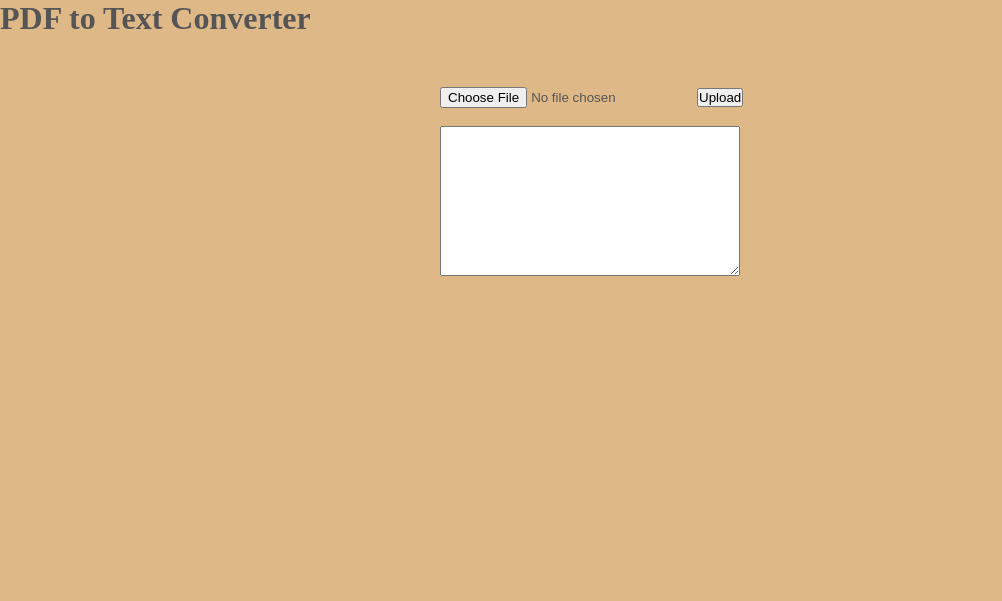
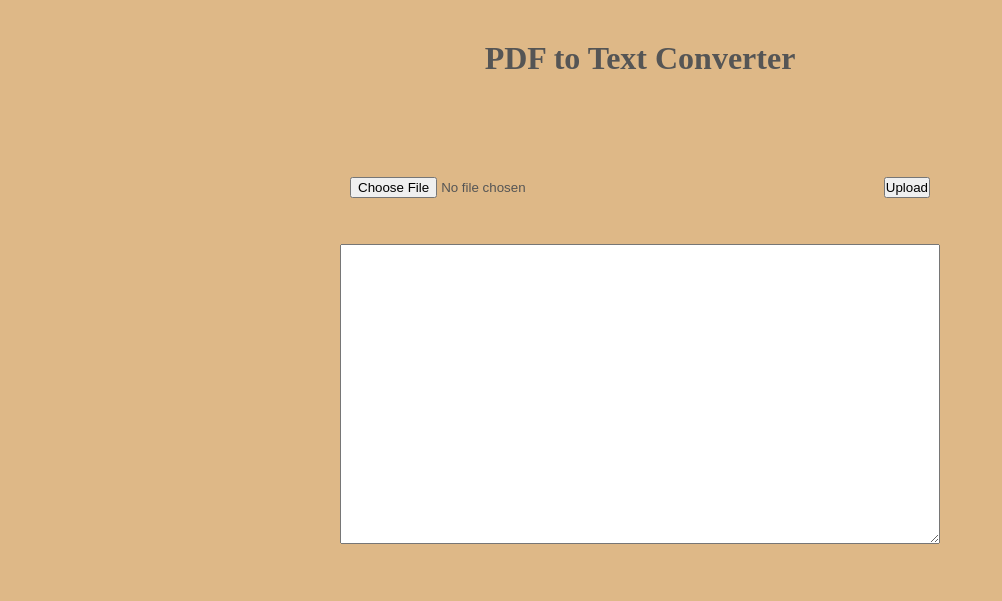
Before and after one commit to ayushigupta4/Pdf-to-text-converter, a website: page public/index.html in a window 1280 px wide. Shown: the whole page, without its empty margins (0-1002 px from the left). Drawn offline with Linux system fonts and the light colour scheme.

Commit message:
Add style

```diff
--- a/public/index.html
+++ b/public/index.html
@@ -7,14 +7,23 @@
     <title>Document</title>
 </head>
 <body>
+    <div class="row">
         <h1>PDF to Text Converter</h1>
+    </div>
+
+    <div class="row">
         <div class="container">
+            <div class="box">
                 <input type="file" id="inpFile">
                 <button type="button" id="btnUpload">Upload</button>
+            </div>
+
             <br>
             <br>
-        <textarea style="width: 300px; height: 150px;" id="resultText"></textarea>
+            <textarea id="resultText"></textarea>
         </div>
+    </div>
+
 
 
     <script>
--- a/public/styles.css
+++ b/public/styles.css
@@ -11,23 +11,29 @@ body {
 }
 
 .container {
-    max-width: 400px;
+    max-width: 600px;
     margin: 50px auto;
 }
 
-button :link,
-button:visited {
-    display: inline-block;
-    padding: 10px 30px;
-    text-decoration: none;
-    font-weight: 300;
-    border-radius: 200px;
-    background-color: coral;
-    border: transparent;
-    transition: backgroun-color 0.2s;
+textarea {
+    width: 600px;
+    height: 300px;
 }
 
-button:active,
-button:hover {
-    background-color: brown;
+.row {
+    max-width: 1140px;
+    margin: 0 auto;
+    display: flex;
+    justify-content: center;
+    align-items: center;
 }
+
+h1 {
+    padding: 40px;
+}
+
+.box {
+    padding: 10px;
+    display: flex;
+    justify-content: space-between;
+}
```
Lines whose indentation alone changed are shown as unchanged.
